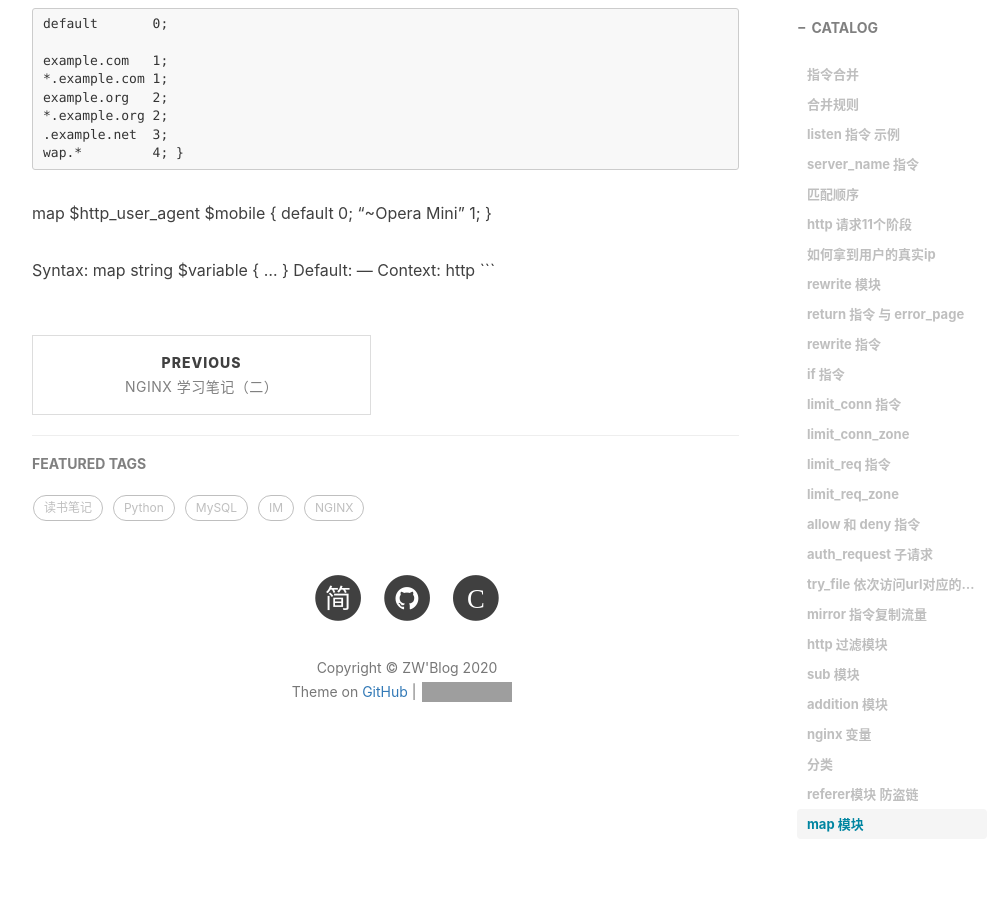
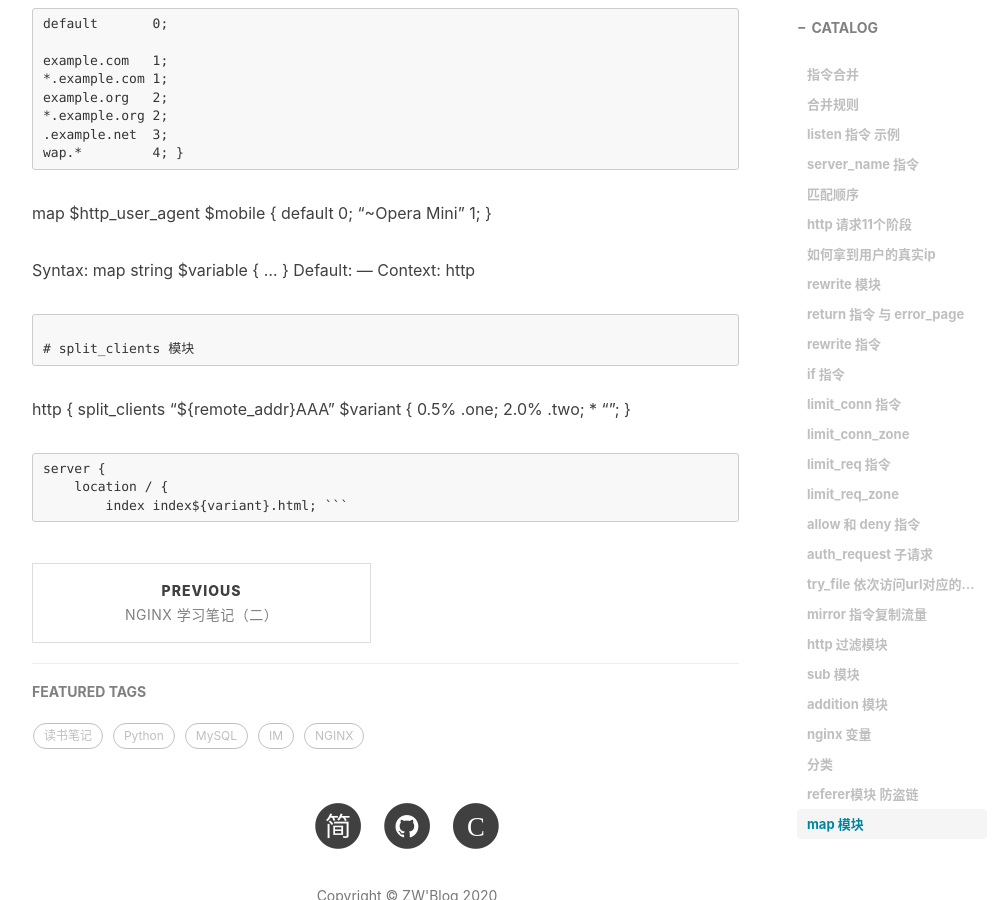
Before and after one commit to GitZW/gitzw.github.io, a Jekyll site: the page built from _posts/2020-11-11-nginx学习笔记三.md, in a window 1280 px wide and 900 px high, scrolled down 9207 px. Shown: the whole window, without its empty margins (233-1237 px from the left). Built offline with Jekyll 4.4.1, drawn with Linux system fonts in a browser that asks for light colours; nearby versions of some CDN libraries; comment, search, counter and statistics services are not loaded; grey boxes are pictures that could not be loaded.

Commit message:
nginx 学习笔记三

````diff
--- a/_posts/2020-11-11-nginx学习笔记三.md
+++ b/_posts/2020-11-11-nginx学习笔记三.md
@@ -415,3 +415,17 @@ Syntax:	map string $variable { ... }
 Default:	—
 Context:	http
 ```
+
+# split_clients 模块
+```
+http {
+    split_clients "${remote_addr}AAA" $variant {
+                   0.5%               .one;
+                   2.0%               .two;
+                   *                  "";
+    }
+
+    server {
+        location / {
+            index index${variant}.html;
+```
````
